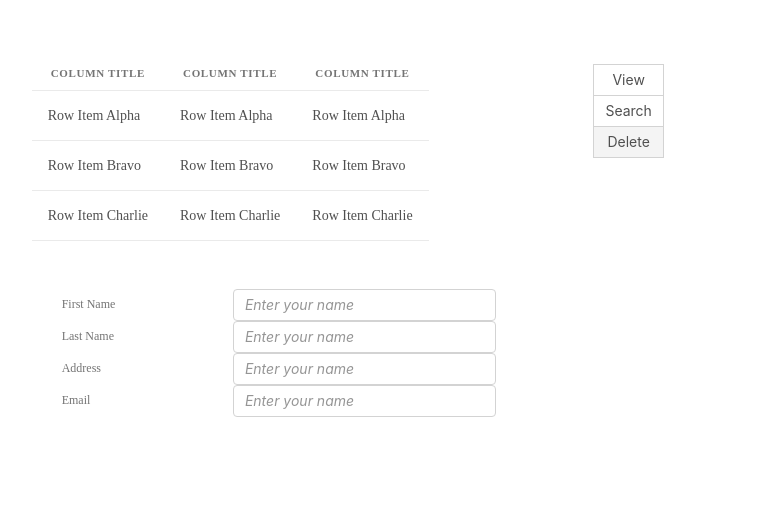
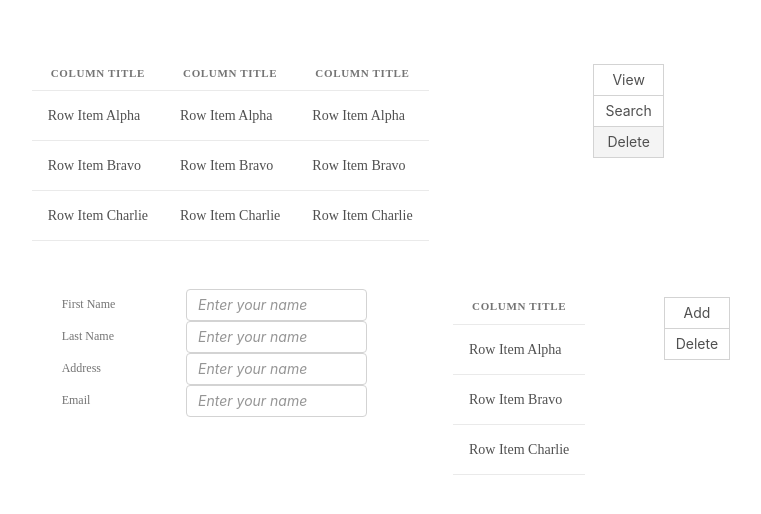
Before and after one commit to Andres6936/N3-ContactList-Django, a Django app: page / in a window 1280 px wide. Shown: the top 514 px of the page, without its empty margins (202-963 px from the left). Run offline with Django 3.2, Linux system fonts and the light colour scheme; some libraries are stand-ins or nearby versions.

Commit message:
Added Tables and Button Group

```diff
--- a/templates/base.html
+++ b/templates/base.html
@@ -71,38 +71,80 @@
     </section>
 
     <section class="row row-cols-2 pt-5">
-        <div class="col col-8">
+        <div class="col">
             <div class="col-12">
                 <label for="lifestory" class="col-4 spectrum-FieldLabel spectrum-FieldLabel--left">First Name</label>
                 <div class="col-7 spectrum-Textfield">
-                  <input type="text" placeholder="Enter your name" name="field" value="" class="spectrum-Textfield-input">
+                    <input type="text" placeholder="Enter your name" name="field" value=""
+                           class="spectrum-Textfield-input">
                 </div>
             </div>
 
             <div class="col-12">
                 <label for="lifestory" class="col-4 spectrum-FieldLabel spectrum-FieldLabel--left">Last Name</label>
                 <div class="col-7 spectrum-Textfield">
-                  <input type="text" placeholder="Enter your name" name="field" value="" class="spectrum-Textfield-input">
+                    <input type="text" placeholder="Enter your name" name="field" value=""
+                           class="spectrum-Textfield-input">
                 </div>
             </div>
 
             <div class="col-12">
                 <label for="lifestory" class="col-4 spectrum-FieldLabel spectrum-FieldLabel--left">Address</label>
                 <div class="col-7 spectrum-Textfield">
-                  <input type="text" placeholder="Enter your name" name="field" value="" class="spectrum-Textfield-input">
+                    <input type="text" placeholder="Enter your name" name="field" value=""
+                           class="spectrum-Textfield-input">
                 </div>
             </div>
 
             <div class="col-12">
                 <label for="lifestory" class="col-4 spectrum-FieldLabel spectrum-FieldLabel--left">Email</label>
                 <div class="col-7 spectrum-Textfield">
-                  <input type="text" placeholder="Enter your name" name="field" value="" class="spectrum-Textfield-input">
+                    <input type="text" placeholder="Enter your name" name="field" value=""
+                           class="spectrum-Textfield-input">
                 </div>
             </div>
         </div>
 
-        <div class="col col-4">
+        <div class="col">
+            <div class="row row-cols-2">
 
+            </div>
+
+            <div class="row row-cols-2">
+                <div class="col">
+                    <table class="spectrum-Table">
+                        <thead class="spectrum-Table-head">
+                        <tr>
+                            <th class="spectrum-Table-headCell">Column Title</th>
+                        </tr>
+                        </thead>
+
+                        <tbody class="spectrum-Table-body">
+                        <tr class="spectrum-Table-row">
+                            <td class="spectrum-Table-cell" tabindex="0">Row Item Alpha</td>
+                        </tr>
+                        <tr class="spectrum-Table-row">
+                            <td class="spectrum-Table-cell" tabindex="0">Row Item Bravo</td>
+                        </tr>
+                        <tr class="spectrum-Table-row">
+                            <td class="spectrum-Table-cell" tabindex="0">Row Item Charlie</td>
+                        </tr>
+                        </tbody>
+                    </table>
+                </div>
+
+                <div class="col">
+                    <div class="spectrum-ActionGroup spectrum-ActionGroup--vertical spectrum-ActionGroup--compact">
+                        <button class="spectrum-ActionButton spectrum-ActionGroup-item">
+                            <span class="spectrum-ActionButton-label">Add</span>
+                        </button>
+
+                        <button class="spectrum-ActionButton spectrum-ActionGroup-item">
+                            <span class="spectrum-ActionButton-label">Delete</span>
+                        </button>
+                    </div>
+                </div>
+            </div>
         </div>
     </section>
 
```
